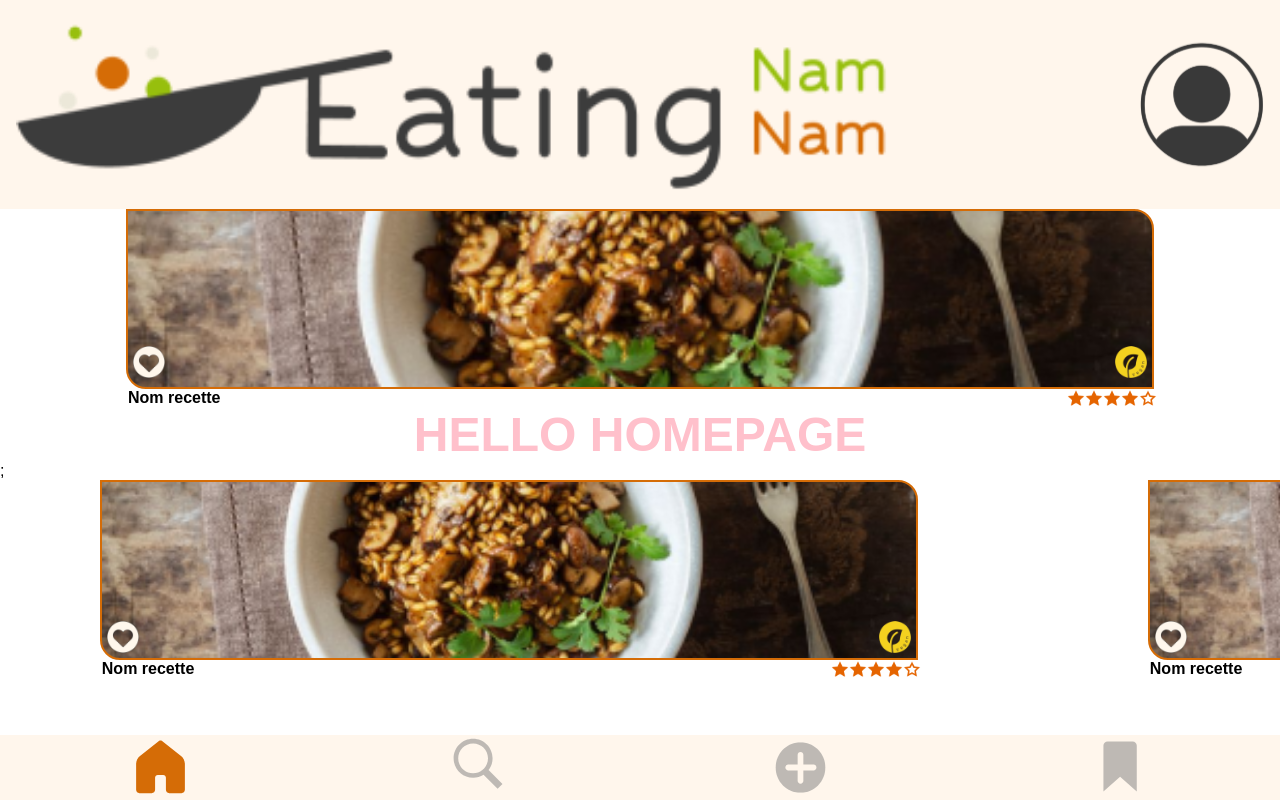
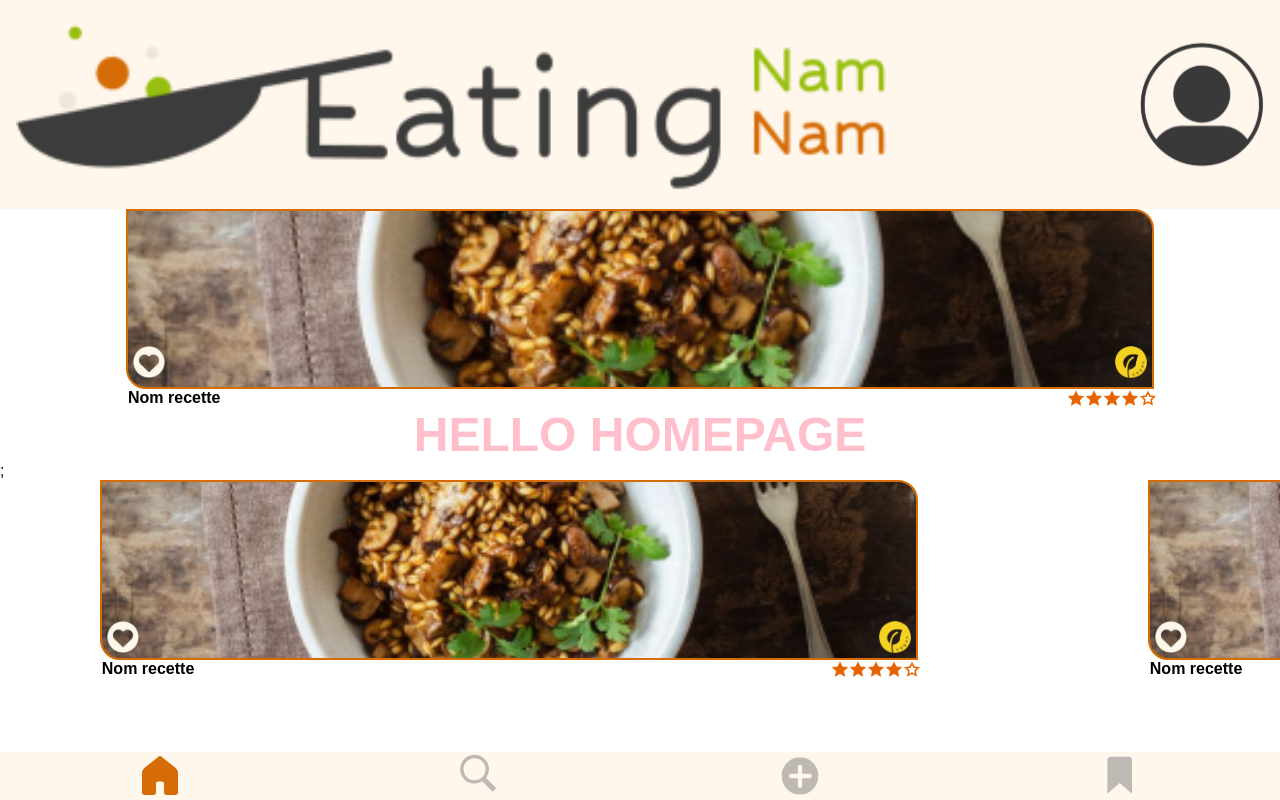
Before and after one commit to WildCodeSchool/0923-lille-JS-eatingnamnam, a React (Vite) app in the folder frontend/: page / in a window 1280 px wide. Built offline with nearby package versions, Linux system fonts and the light colour scheme; a web font is replaced by a local one.

Commit message:
i fixe the navbar

```diff
--- a/frontend/src/components/Navbar/Navbar.scss
+++ b/frontend/src/components/Navbar/Navbar.scss
@@ -10,6 +10,7 @@
   display: flex;
   flex-direction: row;
   justify-content: space-around;
+  height: 6vh;
 }
 
 .navbar__item {
@@ -20,6 +21,7 @@
 .navbar__link {
   display: flex;
   align-items: center;
+  justify-content: center;
 }
 .navbar__icon {
   height: 100%;
```
